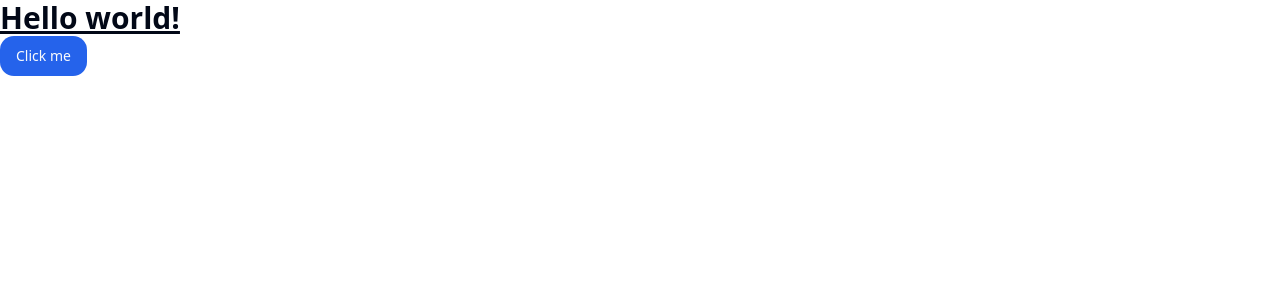
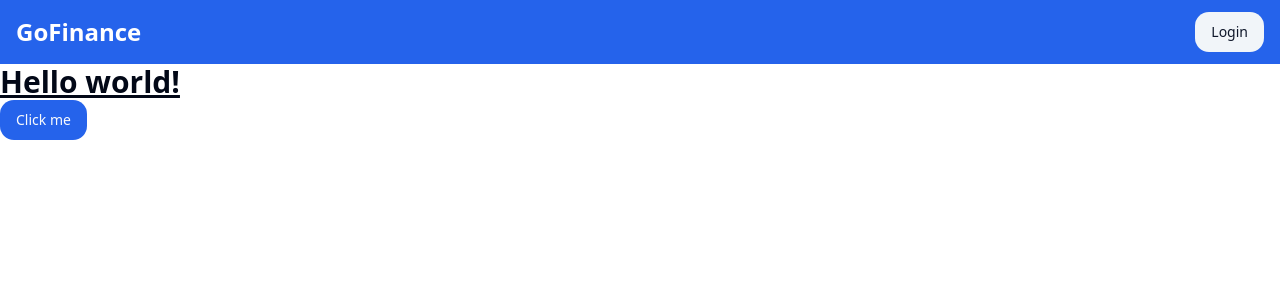
Before and after one commit to fitrondev/test-gofinance, a React (Vite) app: page / in a window 1280 px wide. Shown: the top 300 px of the page. Built offline with nearby package versions, Linux system fonts and the light colour scheme.

Commit message:
Add Header component to RootLayout

```diff
--- a/src/layouts/RootLayout.tsx
+++ b/src/layouts/RootLayout.tsx
@@ -1,8 +1,10 @@
+import Header from "@/components/layouts/Header";
 import { Outlet } from "react-router-dom";
 
 const RootLayout = () => {
   return (
     <>
+      <Header />
       <Outlet />
     </>
   );
```
